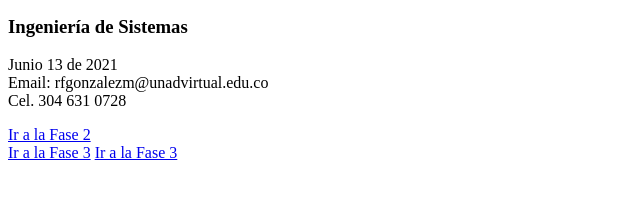
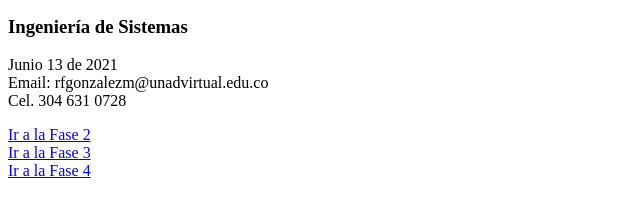
Before and after one commit to rfgonzalezm/DSW-RonaldGonzalez, a plain HTML site: page index.html in a window 1280 px wide. Shown: the part 105-322 px from the top of the page, without its empty margins (0-640 px from the left). Drawn offline with Linux system fonts and the light colour scheme.

Commit message:
Fase 4
Ajuste

```diff
--- a/index.html
+++ b/index.html
@@ -15,8 +15,8 @@
                 Cel. 304 631 0728</p>
 
         <a href="Fase2/Design.html">Ir a la Fase 2</a><br>
-        <a href="Fase3/index.html">Ir a la Fase 3</a>
-        <a href="Fase4/index.html">Ir a la Fase 3</a>
+        <a href="Fase3/index.html">Ir a la Fase 3</a><br>
+        <a href="Fase4/index.html">Ir a la Fase 4</a>
 
     </body>
 
```
